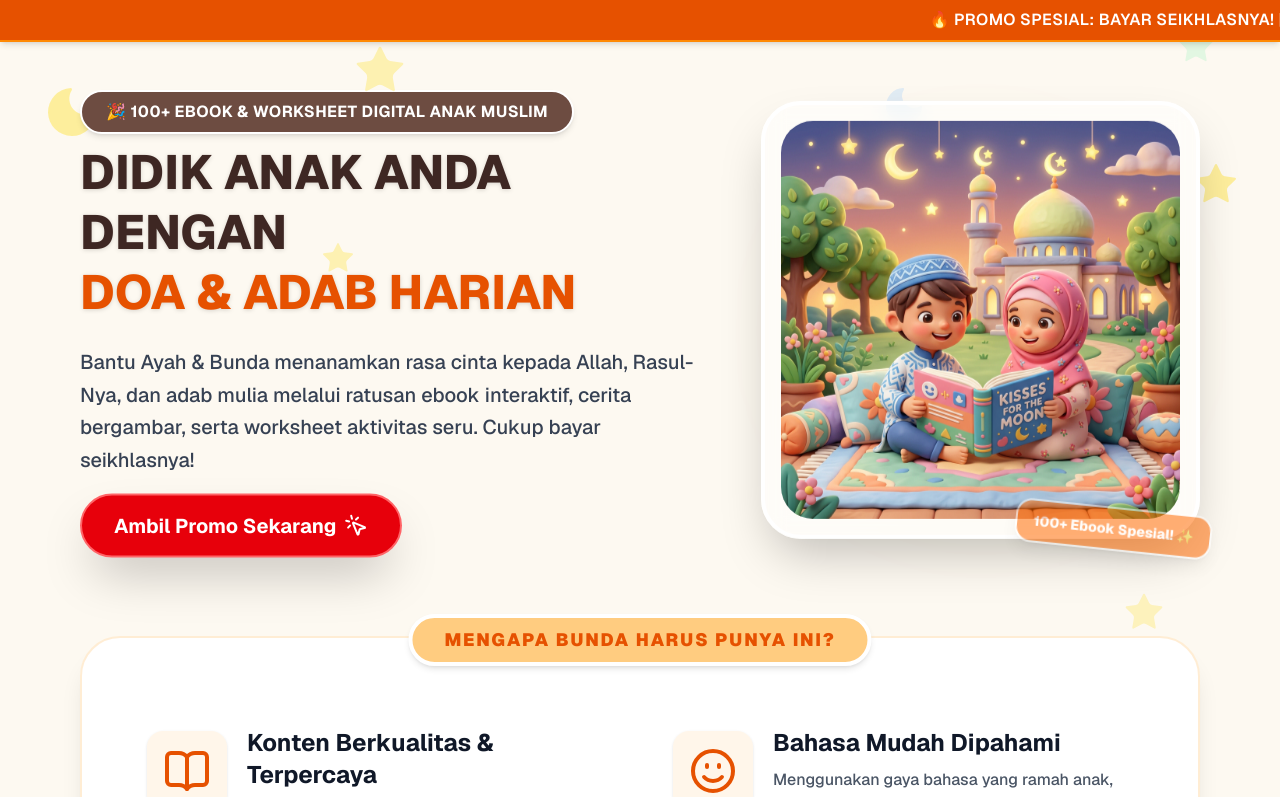
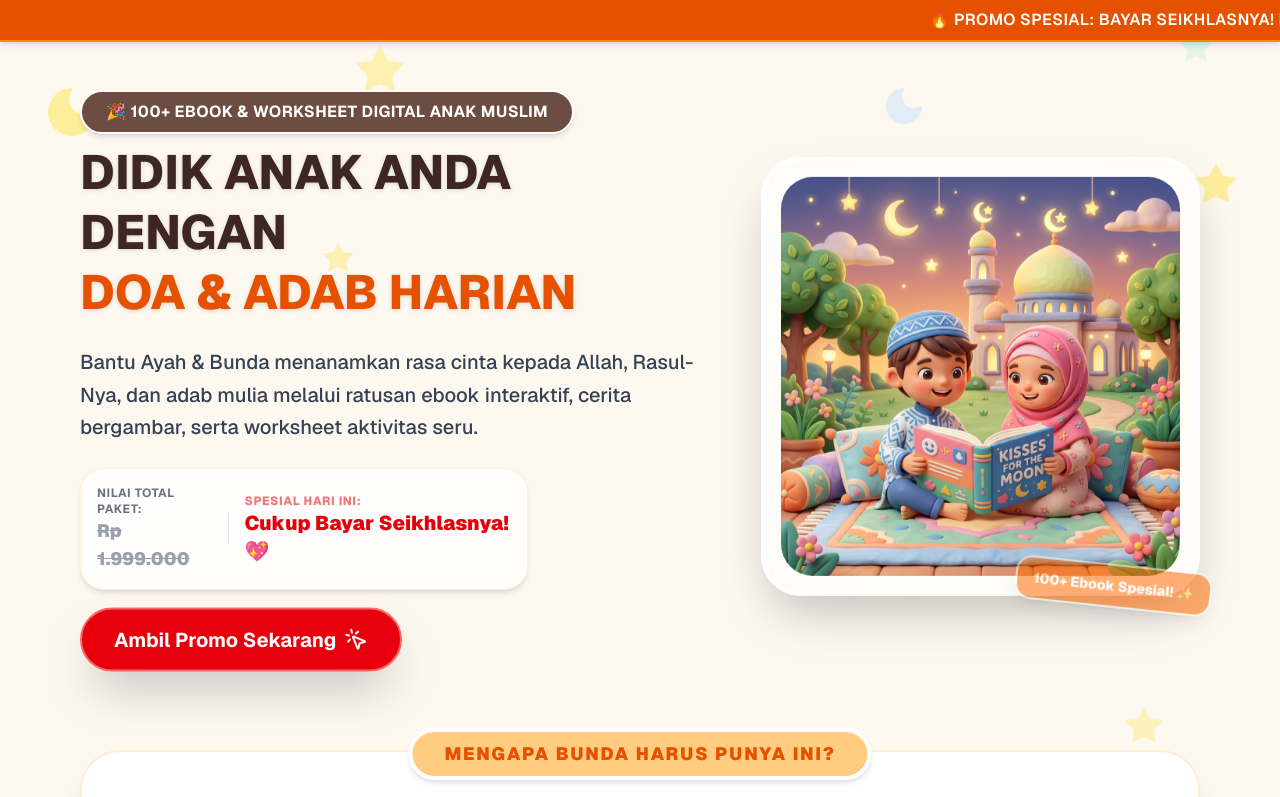
Before and after one commit to kerak-pluto/buku-anak, a Next.js app: page / in a window 1280 px wide. Shown: the top 797 px of the page. Built offline with nearby package versions, Linux system fonts and the light colour scheme.

Commit message:
feat: add pricing highlight block to hero section

```diff
--- a/app/page.tsx
+++ b/app/page.tsx
@@ -282,8 +282,21 @@ const App = () => {
               </span>
             </h1>
             <p className="text-base sm:text-lg md:text-xl font-medium text-gray-700 max-w-2xl mx-auto lg:mx-0 leading-relaxed">
-              Bantu Ayah & Bunda menanamkan rasa cinta kepada Allah, Rasul-Nya, dan adab mulia melalui ratusan ebook interaktif, cerita bergambar, serta worksheet aktivitas seru. Cukup bayar seikhlasnya!
+              Bantu Ayah & Bunda menanamkan rasa cinta kepada Allah, Rasul-Nya, dan adab mulia melalui ratusan ebook interaktif, cerita bergambar, serta worksheet aktivitas seru.
             </p>
+
+            {/* Pricing Highlight block */}
+            <div className="flex flex-col sm:flex-row items-center justify-center lg:justify-start gap-4 bg-white/80 backdrop-blur-xs p-4 rounded-3xl border border-orange-100 shadow-md max-w-md mx-auto lg:mx-0">
+              <div className="text-center lg:text-left">
+                <span className="text-xs text-gray-500 font-bold uppercase block tracking-wider">Nilai Total Paket:</span>
+                <span className="text-lg font-black text-gray-400 line-through">Rp 1.999.000</span>
+              </div>
+              <div className="h-px w-8 bg-gray-200 sm:h-8 sm:w-px hidden sm:block"></div>
+              <div className="text-center lg:text-left">
+                <span className="text-xs text-red-600 font-extrabold uppercase block tracking-wider animate-pulse">Spesial Hari Ini:</span>
+                <span className="text-xl font-black text-red-600">Cukup Bayar Seikhlasnya! 💖</span>
+              </div>
+            </div>
 
             <div className="pt-2 flex justify-center lg:justify-start">
               {/* Quick CTA */}
```
